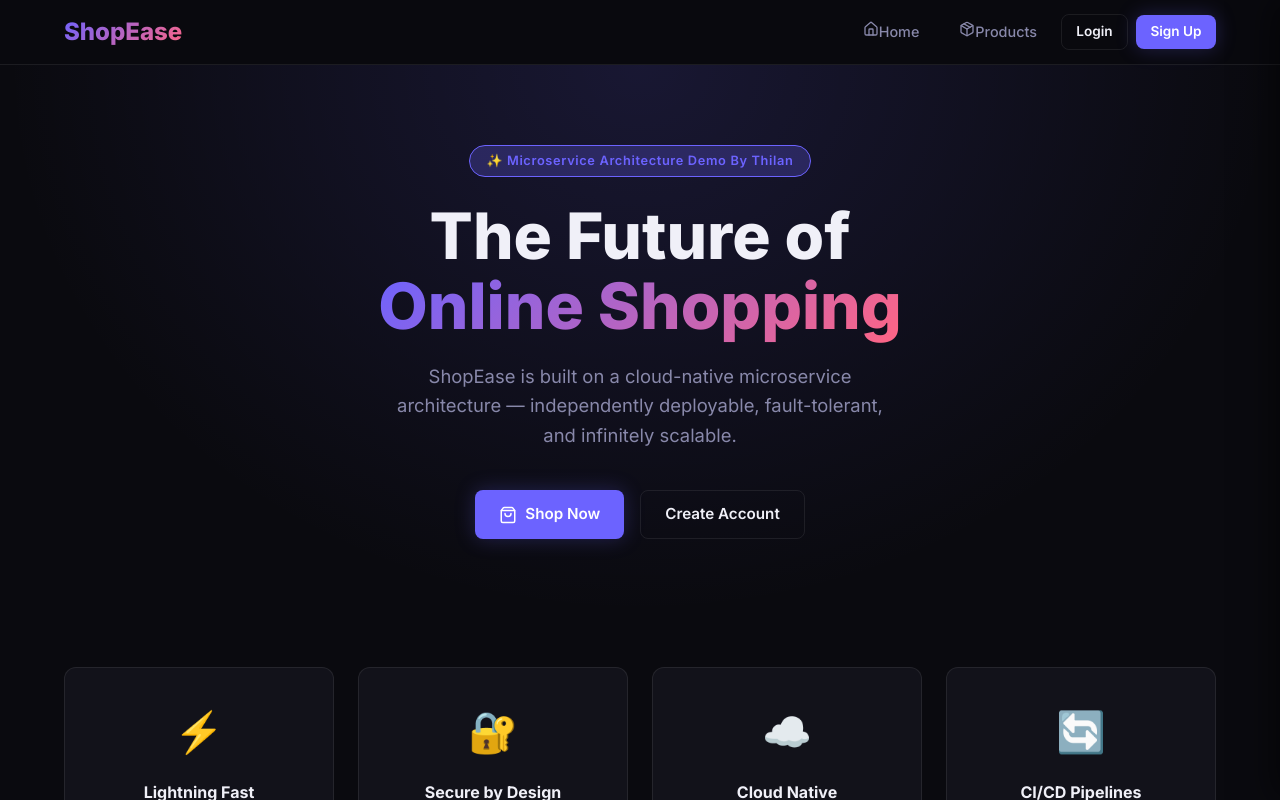
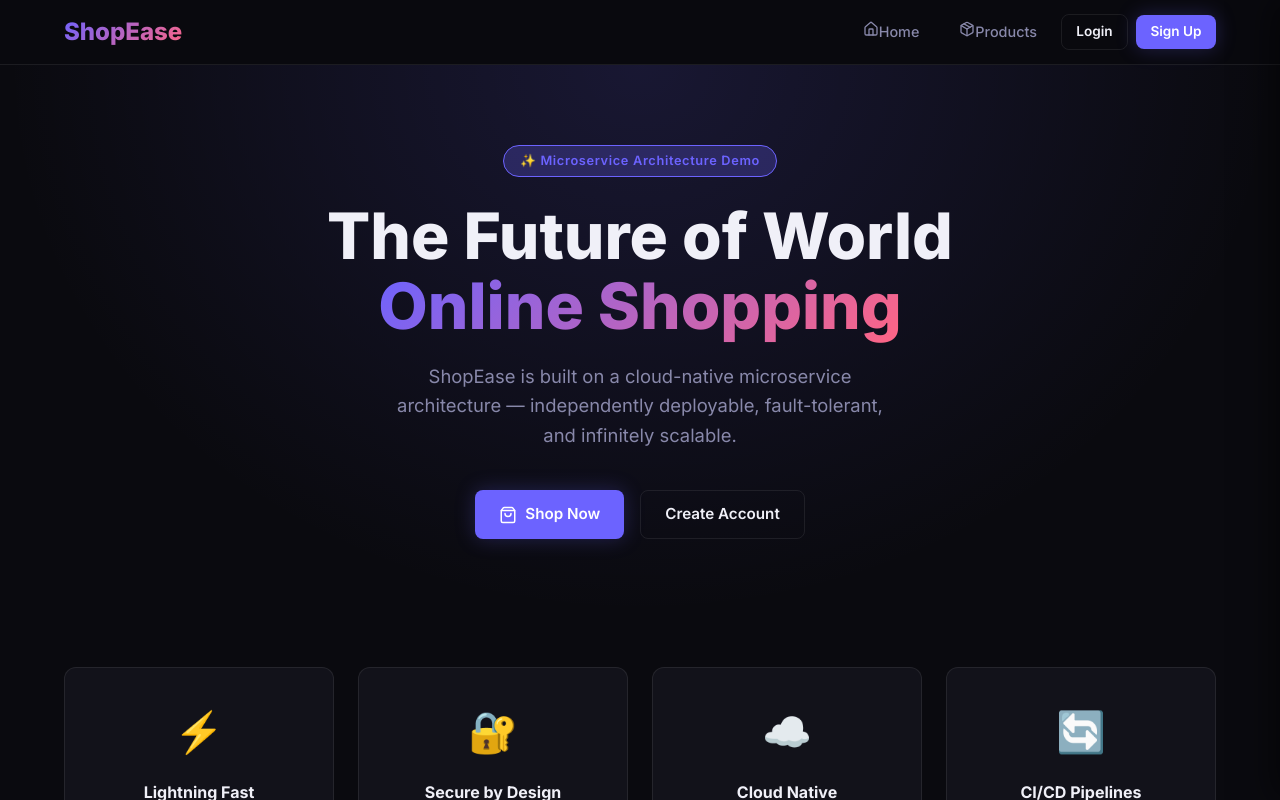
Before and after one commit to ThilanRandika/t_frontend, a React app: page / in a window 1280 px wide. Shown: the top 800 px of the page. Built offline with nearby package versions, Linux system fonts and the light colour scheme; the HTML template or start-up script is replaced by a standard one.

Commit message:
pipeline check

```diff
--- a/src/pages/Home.jsx
+++ b/src/pages/Home.jsx
@@ -7,11 +7,9 @@ export default function Home() {
       {/* ── Hero ── */}
       <section className="hero">
         <div className="container">
-          <div className="hero-badge">
-            ✨ Microservice Architecture Demo By Thilan
-          </div>
+          <div className="hero-badge">✨ Microservice Architecture Demo</div>
           <h1>
-            The Future of
+            The Future of World
             <br />
             <span>Online Shopping</span>
           </h1>
```
